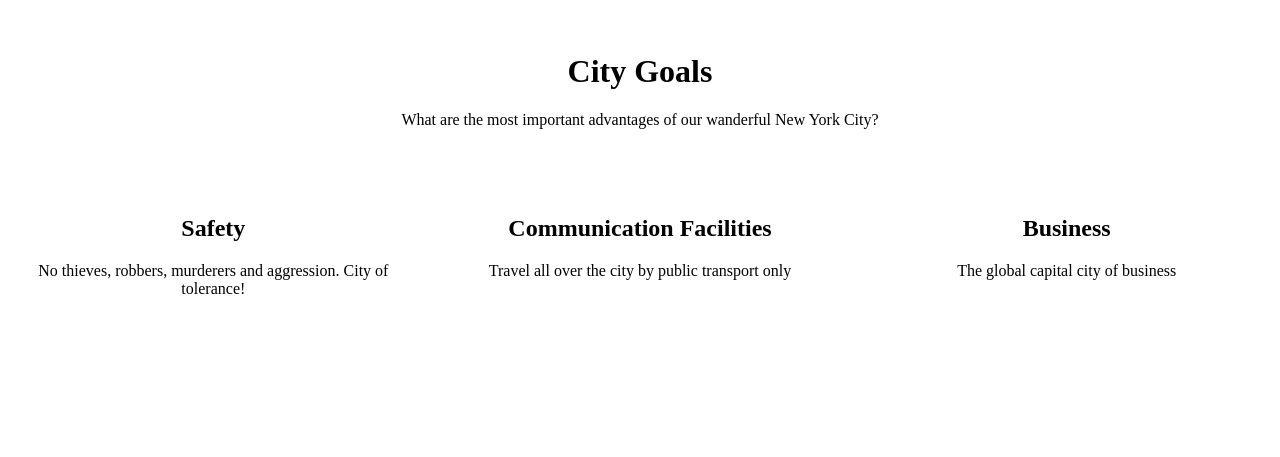
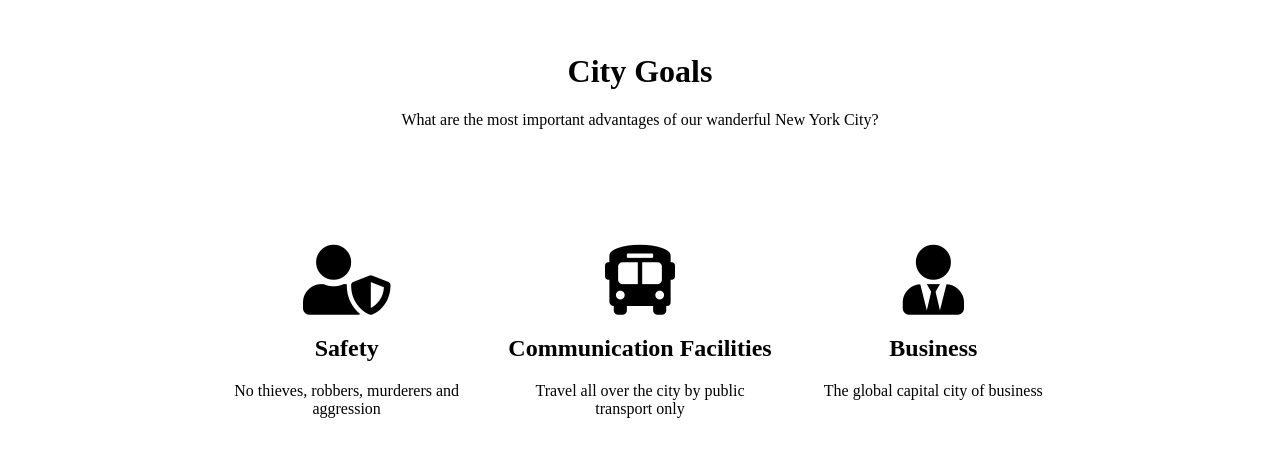
Before and after one commit to Oskar-Michal-Rykowski/easy-project-web, a website: page index.html in a window 1280 px wide. Shown: the part 797-1254 px from the top of the page. Drawn offline with Linux system fonts and the light colour scheme.

Commit message:
Correct margin of City Goals

```diff
--- a/index.html
+++ b/index.html
@@ -5,6 +5,7 @@
     <meta name="viewport" content="width=device-width, initial-scale=1.0">
     <title>Easy Project Website</title>
     <link rel="stylesheet" href="vendor/bootstrap-grid.css">
+    <link rel="stylesheet" href="https://use.fontawesome.com/releases/v5.5.0/css/all.css">
     <link rel="stylesheet" href="css/style.css">
   </head>
 
@@ -43,18 +44,20 @@
       <div class="container">
           <div class="row">
               <div class="col feature">
+                  <i class="fas fa-user-shield"></i>
                   <h2>Safety</h2>
-                  <p>No thieves, robbers, murderers and aggression. City of tolerance!</p>
+                  <p>No thieves, robbers, murderers and aggression</p>
               </div>
               <div class="col feature">
+                <i class="fas fa-bus-alt"></i>
                 <h2>Communication Facilities</h2>
                 <p>Travel all over the city by public transport only</p>
             </div>
             <div class="col feature">
+                <i class="fas fa-user-tie"></i>
                 <h2>Business</h2>
                 <p>The global capital city of business</p>
             </div>
-
           </div>
       </div>
 
--- a/sass/style.scss
+++ b/sass/style.scss
@@ -63,6 +63,7 @@
 
 .city-goals {
   height: 50vh;
+  margin: 10px 200px;
 }
 
 .city-goals-title {
@@ -72,5 +73,9 @@
 
 .city-goals .feature {
   text-align: center;
-  margin-top: 50px;
+  margin-top: 100px;
 }
+
+.city-goals i {
+  font-size: 70px;
+}
```
Also changed, not shown: css/style.css, 1 other file.
